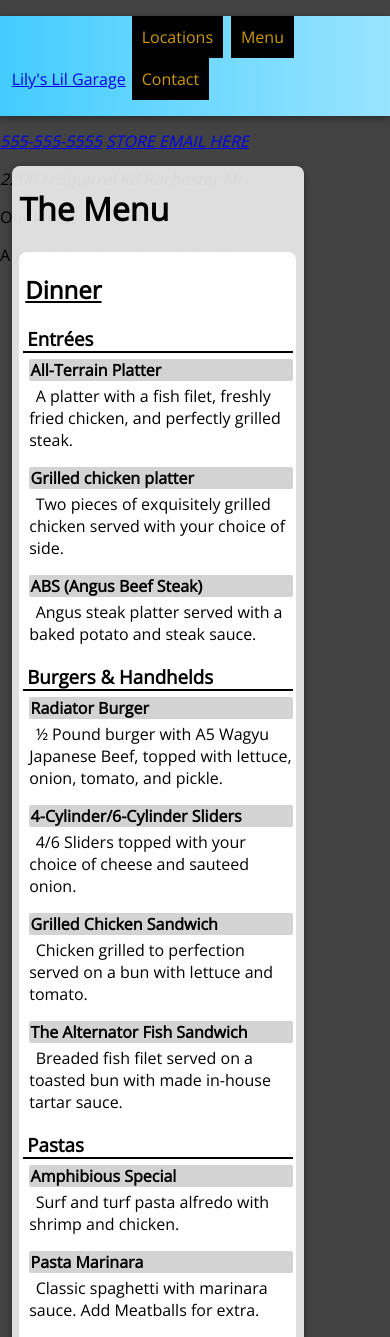
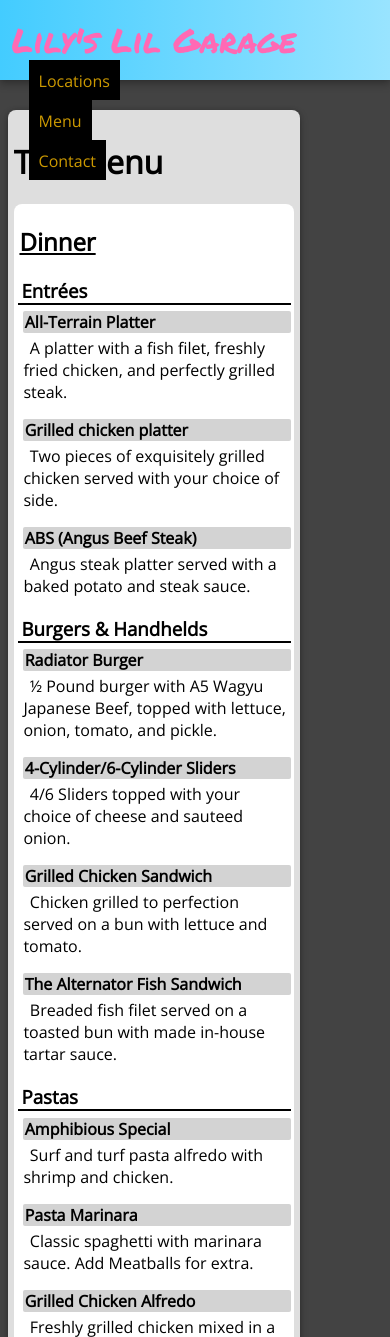
Before and after one commit to cjordanOU/Lily-Garage-Website, a PHP site: page /menu.html in a window 390 px wide. Shown: the top 1337 px of the page. Run offline with PHP 8.4, Linux system fonts and the light colour scheme.

Commit message:
Massive Stylesheet Rewrites
-Rewrote Header styles to work with responsive web design
-Fixed bug relating to the height of the body element
-Added Footer styling
-Added author and document information to the top of the file
-Added more comments
-Simplified and fixed some hacky code

```diff
--- a/style.css
+++ b/style.css
@@ -1,3 +1,11 @@
+/* --------------------------------------------------------------------------------------- */
+/* -------------- Created by Jerrod Dutcher, Cameron Jordan, James Moseley, -------------- */
+/* ---------------------------- Trent Toyryla, Alden Metzmaker --------------------------- */
+/* --------------------------------------------------------------------------------------- */
+/* ------------------- This stylesheet is for desktop browser styling -------------------- */
+/* --------------------------------------------------------------------------------------- */
+
+
 /* ------ ------ Applies to All HTML elements ------ ------ */
 * {
     box-sizing: border-box;
@@ -6,36 +14,33 @@
 
 /* ------ ------ Standard HTML Styles ------ ------ */
 
-/* ------ body ------ */
-body {
+/* ------ body & html ------ */
+body, html {
     margin: 0;
     background-color: #434343;
+    width: 100%;
+    min-width: 100%;
+    top: 0;
 }
 
 /* ------ header ------ */
 header {
-    height: 100px;
+    height: 9.5vh;
+    max-height: 9.5vh;
     background: linear-gradient(to right, #43ccff,#99e4ff);
     position: fixed;
     width: 100%;
-    padding-left: 3%;
+    padding: 2.375vh 3%;
     box-shadow: 0 0 4px rgba(0,0,0,.14), 0 4px 8px rgba(0,0,0,.28);
     z-index: 100;
-}
-
-header h1 a{
-    font-family: 'Permanent Marker', cursive;
-    width: 22%;
-    display: inline-block;
-    color: hotpink;
-    height: 100%;
-    text-decoration: none;
-    float:left;
+    top: 0;
 }
 
 header nav {
-    width: 50%;
+    width: 40%;
     display: inline-block;
+    height: 4.75vh;
+    padding-left: 4vw;
 }
 
 header nav a {
@@ -48,6 +53,7 @@
     padding: 10px;
     transition: 0.2s;
     -webkit-transition: 0.2s;
+    height: 4.75vh;
 }
 
 header nav a:hover {
@@ -62,12 +68,49 @@
     width: 75%;
     background: rgba(235, 235, 235, .925);
     border-radius: 8px;
-    position: absolute;
-    margin: 150px 3% 4vh 3%;
+    padding: 1vh 1.5vw;
+    margin: 13vh 2vw 4.75vh;
+    box-shadow: 0 0 4px rgba(0,0,0,.14), 0 4px 8px rgba(0,0,0,.28);
+}
+
+/* ------ footer ------ */
+footer {
+    width: 100%;
+    height: 11vh;
+    background-color: rgb(20, 20, 29);
+    padding: 1vh 1vw;
+    color: rgb(190, 192, 194);
+  }
+
+footer div {
     display: inline-block;
-    box-shadow: 0 0 4px rgba(0,0,0,.14), 0 4px 8px rgba(0,0,0,.28);
-    padding:0vh 2vw;
-    padding-bottom: 3vh;
+    vertical-align: top;
+    width:32vw;
+    text-align: center;
+    height: 9vh;
+    padding-top: .55vh;
+}
+
+footer div:first-child {
+    padding-top: 0;
+}
+
+footer div nav {
+    float: none;
+}
+
+footer div nav a, footer div address a {
+    color: rgb(109, 143, 175);
+    text-decoration: none;
+    transition: 0.2s;
+    -webkit-transition: 0.2s;
+}
+
+footer div nav a:hover, footer div address a:hover {
+    color: rgb(197, 219, 240);
+    text-decoration: underline;
+    transition: 0.2s;
+    -webkit-transition: 0.2s;
 }
 
 /* ------ ------ Class Styles ------ ------ */
@@ -113,13 +156,58 @@
     text-indent: 1.65vw;
 }
 
+
+.logo {
+    font-family: 'Permanent Marker', cursive;
+    width: auto;
+    display: inline-block;
+    color: hotpink;
+    text-decoration: none;
+    float:left;
+    font-size: 2.1em;
+    top: 50%;
+    line-height: 4.75vh;
+    vertical-align: middle;
+    height: 4.75vh;
+}
+
+.logoSmall {
+    font-family: 'Permanent Marker', cursive;
+    width: auto;
+    color: whitesmoke;
+    text-decoration: none;
+    float:none;
+    font-size: 1.4em;
+    top: 50%;
+    transition: 0.2s;
+    -webkit-transition: 0.2s;
+    margin: 0;
+}
+
+.logoSmall:hover {
+    font-family: 'Permanent Marker', cursive;
+    width: auto;
+    color: rgb(221, 221, 221);
+    text-decoration: none;
+    float: none;
+    font-size: 1.4em;
+    top: 50%;
+    transition: 0.2s;
+    -webkit-transition: 0.2s;
+}
+
+.noMargin {
+    margin: 0;
+}
+
+.noFloat {
+    float: none;
+    display: block;
+}
+
 /* ------ ------ ID Styles ------ ------ */
 
-#background {
-    height: 100vh;
-    width: 100vw;
-    z-index: 0;
-    position: fixed;
-    /*background: url('img/bg1.png') no-repeat;*/
-    filter: blur(0px);
+#footCopy {
+    color: rgb(190, 192, 194);
+    margin: .1vh 0;
 }
```
